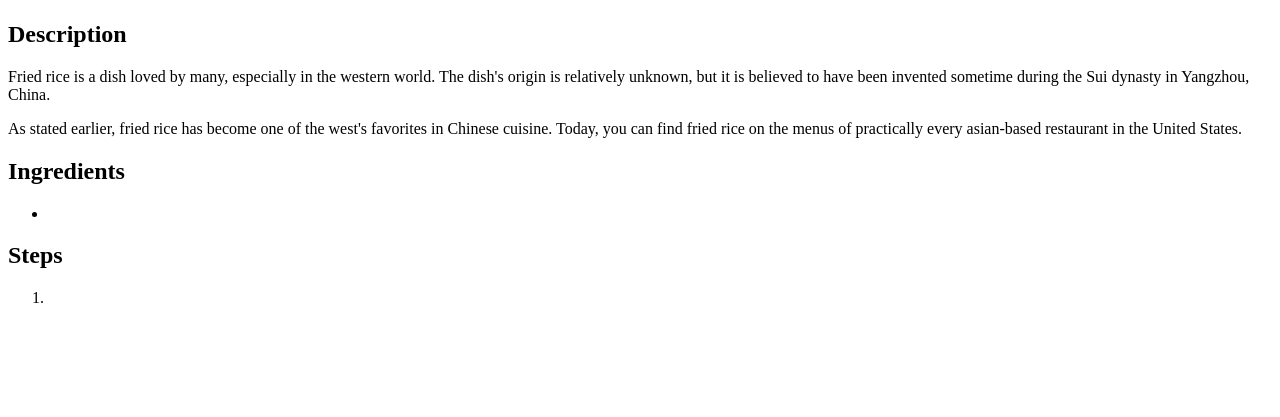
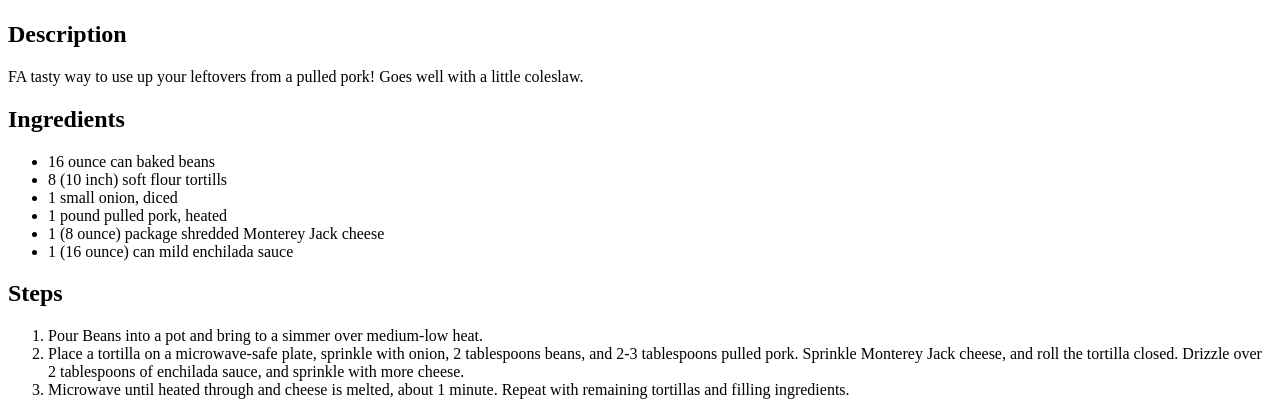
Before and after one commit to gpossst/odin-recipes, a plain HTML site: page recipes/ppburritos.html in a window 1280 px wide. Shown: the part 383-800 px from the top of the page. Drawn offline with Linux system fonts and the light colour scheme.

Commit message:
Add ingredients and steps to burrito page

```diff
--- a/recipes/ppburritos.html
+++ b/recipes/ppburritos.html
@@ -10,15 +10,21 @@
    <h1>Quick and Easy Pulled Pork Burritos</h1>
    <img src="https://imagesvc.meredithcorp.io/v3/mm/image?url=https%3A%2F%2Fimages.media-allrecipes.com%2Fuserphotos%2F8349893.jpg" alt="A photo of a delicious looking burrito!">
    <h2>Description</h2>
-   <p>Fried rice is a dish loved by many, especially in the western world. The dish's origin is relatively unknown, but it is believed to have been invented sometime during the Sui dynasty in Yangzhou, China.</p>
-   <p>As stated earlier, fried rice has become one of the west's favorites in Chinese cuisine. Today, you can find fried rice on the menus of practically every asian-based restaurant in the United States.</p>
+   <p>FA tasty way to use up your leftovers from a pulled pork! Goes well with a little coleslaw.</p>
    <h2>Ingredients</h2>
    <ul>
-       <li></li>
+       <li>16 ounce can baked beans</li>
+       <li>8 (10 inch) soft flour tortills</li>
+       <li>1 small onion, diced</li>
+       <li>1 pound pulled pork, heated</li>
+       <li>1 (8 ounce) package shredded Monterey Jack cheese</li>
+       <li>1 (16 ounce) can mild enchilada sauce</li>
    </ul>
    <h2>Steps</h2>
    <ol>
-       <li></li>
+       <li>Pour Beans into a pot and bring to a simmer over medium-low heat.</li>
+       <li>Place a tortilla on a microwave-safe plate, sprinkle with onion, 2 tablespoons beans, and 2-3 tablespoons pulled pork. Sprinkle Monterey Jack cheese, and roll the tortilla closed. Drizzle over 2 tablespoons of enchilada sauce, and sprinkle with more cheese.</li>
+       <li>Microwave until heated through and cheese is melted, about 1 minute. Repeat with remaining tortillas and filling ingredients.</li>
    </ol>
 </body>
 </html>
```
